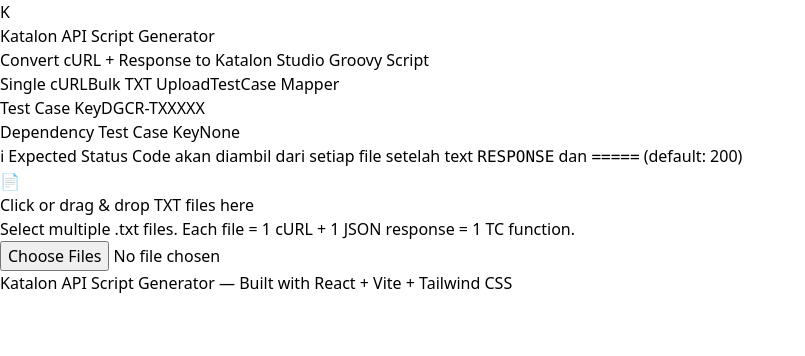
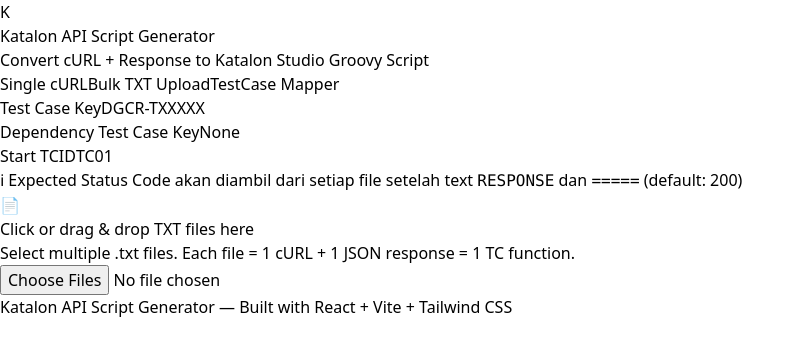
Before and after one commit to maulanahabibie012/generateapi, a React (Vite) app: page / in a window 1280 px wide. Both pictures are taken after a click on the button "Bulk TXT Upload". Shown: the top 356 px of the page, without its empty margins (0-805 px from the left). Built offline with nearby package versions, Linux system fonts and the light colour scheme.

Commit message:
Add Start TCID input to Bulk TXT Upload page

```diff
--- a/src/components/BulkUpload.jsx
+++ b/src/components/BulkUpload.jsx
@@ -5,12 +5,26 @@ import { parseTxtFile } from '../utils/txtParser';
 function BulkUpload() {
   const [testCaseKey, setTestCaseKey] = useState('DGCR-TXXXXX');
   const [testCaseKeyDependency, setTestCaseKeyDependency] = useState('None');
+  const [startTcId, setStartTcId] = useState('TC01');
   const [output, setOutput] = useState('');
   const [errors, setErrors] = useState([]);
   const [meta, setMeta] = useState(null);
   const [copied, setCopied] = useState(false);
   const [isProcessing, setIsProcessing] = useState(false);
   const fileInputRef = useRef(null);
+
+  // Parse Start TCID into prefix, starting number, and padding width
+  const parseStartTcId = (value) => {
+    const match = (value || 'TC01').match(/^([A-Za-z_]*)(\d+)$/);
+    if (!match) {
+      return { prefix: 'TC', startNum: 1, padWidth: 2 };
+    }
+    return {
+      prefix: match[1] || 'TC',
+      startNum: parseInt(match[2], 10),
+      padWidth: match[2].length,
+    };
+  };
 
   const handleBulkUpload = async (event) => {
     const files = Array.from(event.target.files || []);
@@ -44,9 +58,11 @@ function BulkUpload() {
       let totalAssertions = 0;
       let successCount = 0;
 
+      const { prefix, startNum, padWidth } = parseStartTcId(startTcId);
+
       for (let i = 0; i < txtFiles.length; i++) {
         const file = txtFiles[i];
-        const tcId = `TC${String(i + 1).padStart(2, '0')}`;
+        const tcId = `${prefix}${String(startNum + i).padStart(padWidth, '0')}`;
 
         let fileContent = '';
         try {
@@ -158,6 +174,19 @@ function BulkUpload() {
             placeholder="None"
           />
         </div>
+        <div>
+          <label htmlFor="bulkStartTcId" className="block text-xs font-medium text-gray-400 mb-1">
+            Start TCID
+          </label>
+          <input
+            id="bulkStartTcId"
+            type="text"
+            value={startTcId}
+            onChange={(e) => setStartTcId(e.target.value)}
+            className="bg-gray-800 border border-gray-600 rounded px-3 py-1.5 text-sm text-white focus:outline-none focus:ring-2 focus:ring-indigo-500 w-32"
+            placeholder="TC01"
+          />
+        </div>
       </div>
 
       {/* Info Banner */}
```
